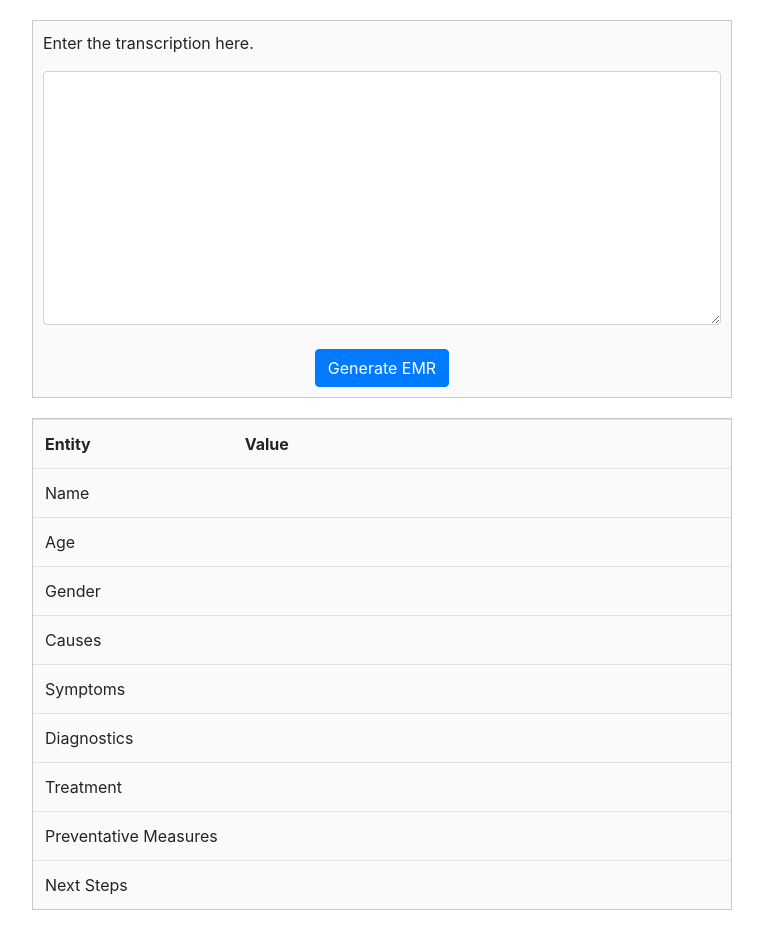
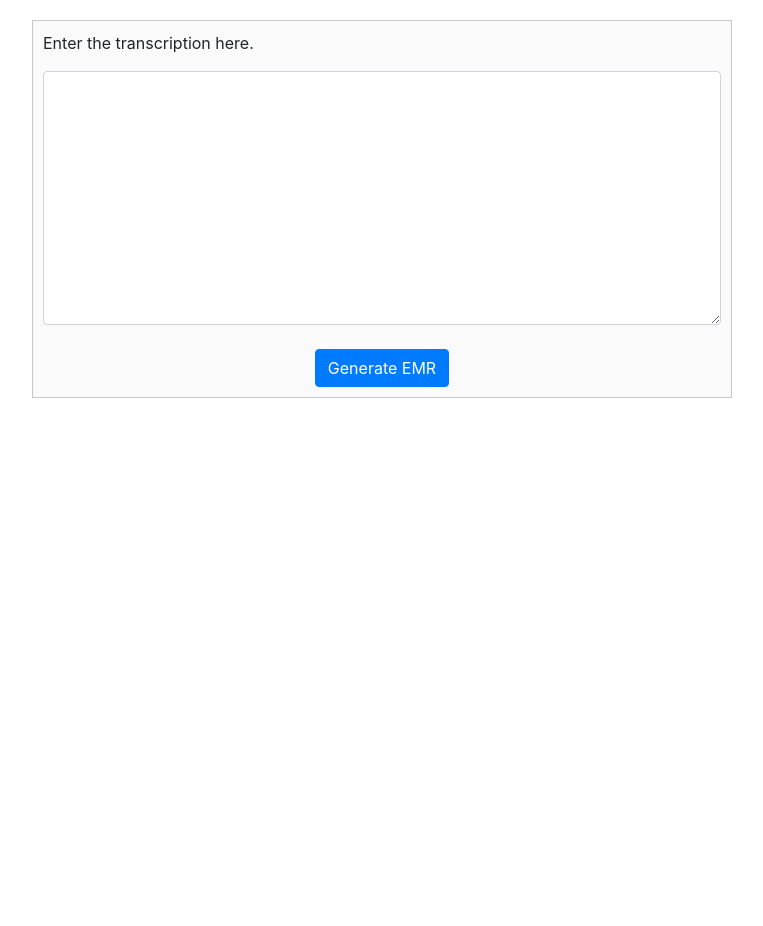
Before and after one commit to chrisgioia64/medical, an Angular app: page /emr in a window 1280 px wide. Shown: the whole page, without its empty margins (258-1021 px from the left). After the commit the page ends 800 px from the top, so only its background shows below. Built offline with nearby package versions, Linux system fonts and the light colour scheme; no server answers.

Commit message:
conditionally show table

```diff
--- a/src/app/emr.service.ts
+++ b/src/app/emr.service.ts
@@ -12,9 +12,10 @@ export class EmrService {
   private promptText = "Convert the following text to json format with fields for Name, Age, Gender, "
     + "Causes, Symptoms, Diagnostics, Treatment, Preventative Measures, and Next Steps"
 
-  private apiKey = "";
+  private apiKey = "sk-proj-Gqpi6oFpN2y6ZFwWw9L7T3BlbkFJYp3pIT9P2qr55bokdZFw";
 
   private apiUrl = 'https://api.openai.com/v1/chat/completions';
+
 
   constructor(private http : HttpClient) { }
 
--- a/src/app/emr/emr.component.html
+++ b/src/app/emr/emr.component.html
@@ -8,7 +8,7 @@
     <input id="generateButton" type="button" class="btn btn-primary" (click)="generateText()" value="Generate EMR">
   </form>
 </div>
-<div id="results_table" class="table">
+<div *ngIf="showTable" id="results_table" class="table">
   <table>
     <thead>
       <tr>
--- a/src/app/emr/emr.component.ts
+++ b/src/app/emr/emr.component.ts
@@ -29,6 +29,8 @@ export class EmrComponent implements OnInit {
   treatment : string = "";
   preventative_measures : string = "";
   next_steps : string = "";
+  showTable = false;
+
 
   constructor(private emrService : EmrService) {
     this.formGroup = new FormGroup({
@@ -49,6 +51,7 @@ export class EmrComponent implements OnInit {
     // console.log("text: " + textArea!.value);
     let observable2 = this.emrService.generateText(textArea!.value);
     observable2.subscribe( (response : any) => {
+      this.showTable = true;
       let message = response.choices[0].message.content;
       const jsonObject = JSON.parse(message);
       console.log(jsonObject);
```
